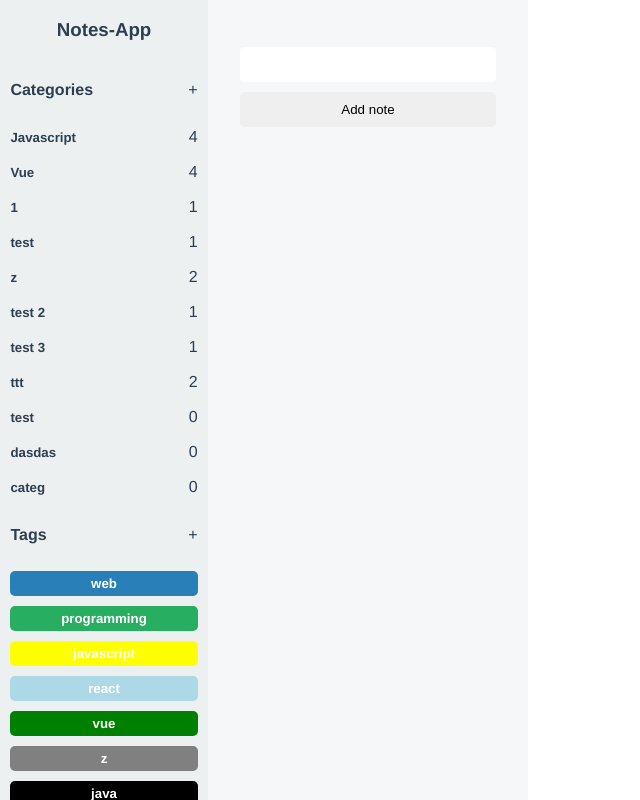
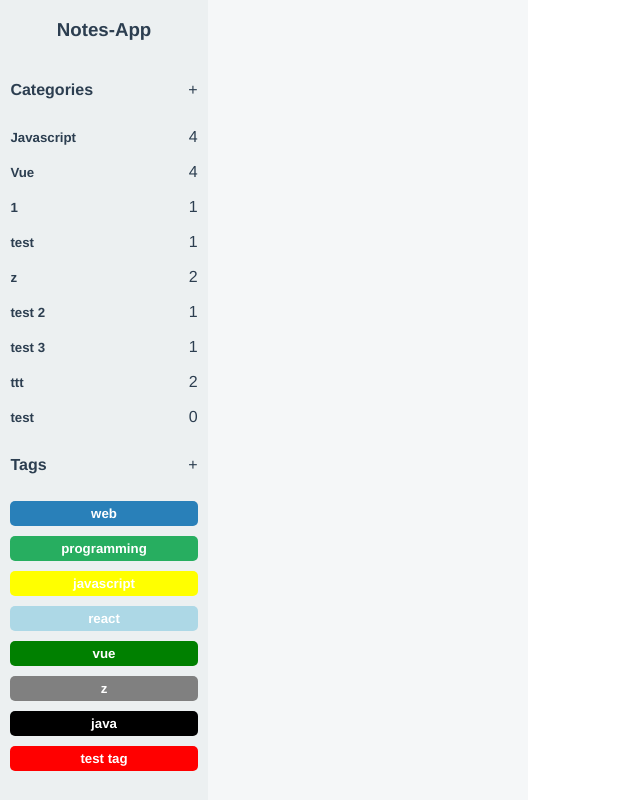
Before and after one commit to robertgeica/notas, a Vue app: page / in a window 1280 px wide. Shown: the whole page, without its empty margins (0-640 px from the left). Built offline with nearby package versions, Linux system fonts and the light colour scheme; data requests are answered from the project's data file.

Commit message:
delete category

```diff
--- a/db.json
+++ b/db.json
@@ -218,16 +218,6 @@
       "categoryName": "test",
       "notes": [],
       "id": 8
-    },
-    {
-      "categoryName": "dasdas",
-      "notes": [],
-      "id": 9
-    },
-    {
-      "categoryName": "categ",
-      "notes": [],
-      "id": 10
     }
   ],
   "tags": [
--- a/src/views/Home.vue
+++ b/src/views/Home.vue
@@ -11,6 +11,7 @@
     :tags="tags"
     @add-note="addNewNote"
     @get-note="getCurrentNote"
+    @delete-category="deleteCategory"
   />
   <NoteEditor v-if="renderMarkdown" :currentNote="currentNote" />
 </template>
@@ -138,6 +139,20 @@ export default {
       const allCategories = await this.getCategories();
       this.categories = allCategories;
     },
+    async deleteCategory(id) {
+      const res = await fetch(`http://localhost:5000/category/${id}`, {
+        method: "DELETE",
+        headers: {
+          "Content-type": "application/json"
+        }
+      });
+      const data = await res.json();
+
+
+      this.selectedCategory = {};
+      const allCategories = await this.getCategories();
+      this.categories = allCategories;
+    }
   },
   async created() {
     this.categories = await this.getCategories();
--- a/src/views/NoteEditor.vue
+++ b/src/views/NoteEditor.vue
@@ -1,9 +1,7 @@
 <template>
   <div id="editor">
-    <p>
 
-    {{this.currentNote.noteBody}}
-    </p>
+    <input class="title" type="text" :value="this.currentNote.noteTitle">
     <textarea :value="this.currentNote.noteBody"></textarea>
   </div>
 </template>
@@ -19,11 +17,25 @@ export default {
 </script>
 
 <style>
+
 #editor {
+  display: flex;
+  flex-direction: column;
   margin: 0;
   height: 100%;
   width: 70%;
   color: #333;
+}
+
+.title {
+  justify-content: left;
+  padding-left: .5em;
+  font-size: 16px;
+  background-color: #fafafa;
+  font-weight: 600;
+  border-radius: 0;
+  border-bottom: 1px solid grey;
+  outline: none;
 }
 
 textarea {
--- a/src/views/Notes.vue
+++ b/src/views/Notes.vue
@@ -1,8 +1,15 @@
 <template>
   <div class="sidebar">
-    <h3>{{ selectedCategory.categoryName }}</h3>
 
-    <div class="note-actions">
+    <div v-if="selectedCategory.categoryName" class="note-actions">
+      <h3>{{ selectedCategory.categoryName }}</h3>
+      <button
+        class="button"
+        @click="$emit('delete-category', selectedCategory.id)"
+      >Delete category</button>
+    </div>
+
+    <div v-if="selectedCategory.categoryName" class="note-actions">
       <input type="text" />
       <button @click="toggleNoteModal()">Add note</button>
     </div>
@@ -85,8 +92,6 @@ export default {
       if (this.showNoteModal) this.newNote = {};
       this.showNoteModal = !this.showNoteModal;
     },
-
-
   },
 };
 </script>
@@ -99,6 +104,7 @@ export default {
   width: 20em;
   height: 100%;
   background-color: #f5f7f8;
+  overflow-y: auto;
 
   .note-actions {
     display: flex;
```
